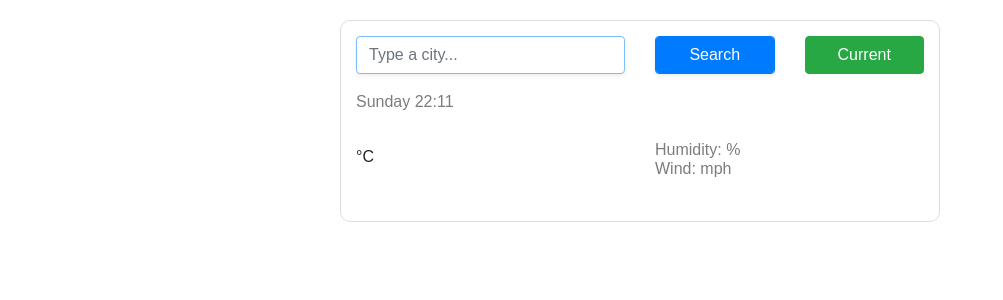
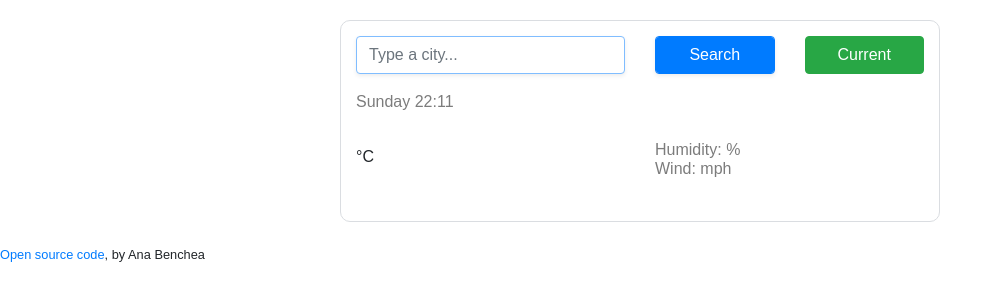
Before and after one commit to Anamar12/My-weather-app, a plain HTML site: page index.html in a window 1280 px wide. Shown: the whole page, without its empty margins (0-1003 px from the left). Drawn offline with nearby package versions, Linux system fonts and the light colour scheme; no server answers.

Commit message:
Added GitHub repository link

```diff
--- a/index.html
+++ b/index.html
@@ -72,6 +72,9 @@
         </div>
       </div>
     </div>
+    <small>
+        <a href="https://github.com/Anamar12/My-weather-app" target="_blank">Open source code</a>, by Ana Benchea
+    </small>
     <script src="src/script.js"></script>
   </body>
 </html>
```
Also changed, not shown: src/style.css (line endings or trailing spaces).
